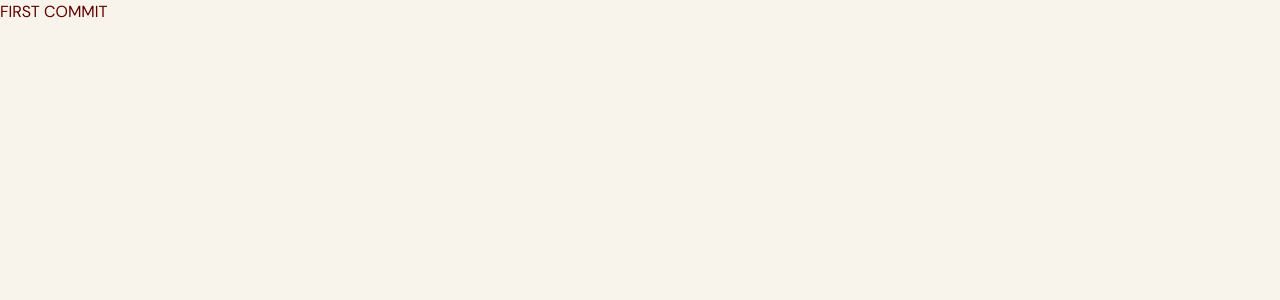
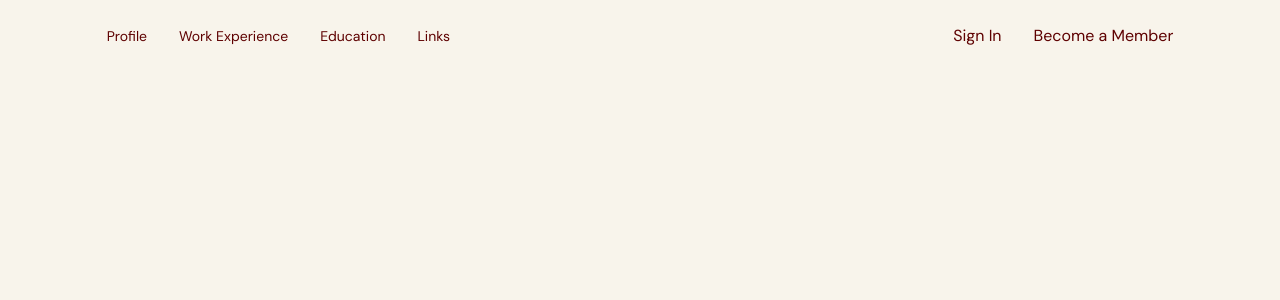
Before and after one commit to nalyd17/dylan-brown-projects, a React (Vite) app: page / in a window 1280 px wide. Shown: the top 300 px of the page. Built offline with nearby package versions, Linux system fonts and the light colour scheme.

Commit message:
[temp] Navbar implementation

```diff
--- a/package.json
+++ b/package.json
@@ -10,13 +10,16 @@
     "preview": "vite preview"
   },
   "dependencies": {
+    "@heroicons/react": "^2.1.5",
     "react": "^18.3.1",
+    "react-anchor-link-smooth-scroll": "^1.0.12",
     "react-dom": "^18.3.1"
   },
   "devDependencies": {
     "@eslint/js": "^9.11.1",
     "@types/node": "^22.7.5",
     "@types/react": "^18.3.10",
+    "@types/react-anchor-link-smooth-scroll": "^1.0.5",
     "@types/react-dom": "^18.3.0",
     "@vitejs/plugin-react": "^4.3.2",
     "autoprefixer": "^10.4.20",
--- a/src/App.tsx
+++ b/src/App.tsx
@@ -1,5 +1,14 @@
+import Navbar from "@/scenes/navbar";
+import { useState } from "react";
+
 function App() {
-  return <div className="app bg-gray-20">FIRST COMMIT</div>;
+  const [selectedPage, setSelectedPage] = useState<string>("home");
+
+  return (
+    <div className="app bg-gray-20">
+      <Navbar selectedPage={selectedPage} setSelectedPage={setSelectedPage} />
+    </div>
+  );
 }
 
 export default App;
--- /dev/null
+++ b/src/scenes/navbar/Link.tsx
@@ -0,0 +1,23 @@
+import AnchorLink from "react-anchor-link-smooth-scroll";
+
+type Props = {
+  page: string;
+  selectedPage: string;
+  setSelectedPage: (value: string) => void;
+};
+
+const Link = ({ page, selectedPage, setSelectedPage }: Props) => {
+  const lowerCasePage = page.toLowerCase().replace(/ /g, "");
+
+  return (
+    <AnchorLink
+      className={`${selectedPage === lowerCasePage ? "text-primary-500" : ""} transition duration-500 hover:text-primary-300`}
+      href={`#${lowerCasePage}`}
+      onClick={() => setSelectedPage(lowerCasePage)}
+    >
+      {page}
+    </AnchorLink>
+  );
+};
+
+export default Link;
--- /dev/null
+++ b/src/scenes/navbar/index.tsx
@@ -0,0 +1,53 @@
+import { useState } from "react";
+import { Bars3Icon, XMarkIcon } from "@heroicons/react/24/solid";
+import Link from "./Link";
+
+type Props = {
+  selectedPage: string;
+  setSelectedPage: (value: string) => void;
+};
+
+const Navbar = ({ selectedPage, setSelectedPage }: Props) => {
+  const flexBetween = "flex items-center justify-between";
+
+  return (
+    <nav>
+      <div className={`${flexBetween} fixed top-0 z-30 w-full py-6`}>
+        <div className={`${flexBetween} mx-auto w-5/6`}>
+          <div className={`${flexBetween} w-full gap-16`}>
+            <div className={`${flexBetween} w-full`}>
+              <div className={`${flexBetween} gap-8 text-sm`}>
+                <Link
+                  page="Profile"
+                  selectedPage={selectedPage}
+                  setSelectedPage={setSelectedPage}
+                />
+                <Link
+                  page="Work Experience"
+                  selectedPage={selectedPage}
+                  setSelectedPage={setSelectedPage}
+                />
+                <Link
+                  page="Education"
+                  selectedPage={selectedPage}
+                  setSelectedPage={setSelectedPage}
+                />
+                <Link
+                  page="Links"
+                  selectedPage={selectedPage}
+                  setSelectedPage={setSelectedPage}
+                />
+              </div>
+              <div className={`${flexBetween} gap-8`}>
+                <p>Sign In</p>
+                <button>Become a Member</button>
+              </div>
+            </div>
+          </div>
+        </div>
+      </div>
+    </nav>
+  );
+};
+
+export default Navbar;
```
Also changed, not shown: 1 other file (tests, documents, lock files or other folders).
